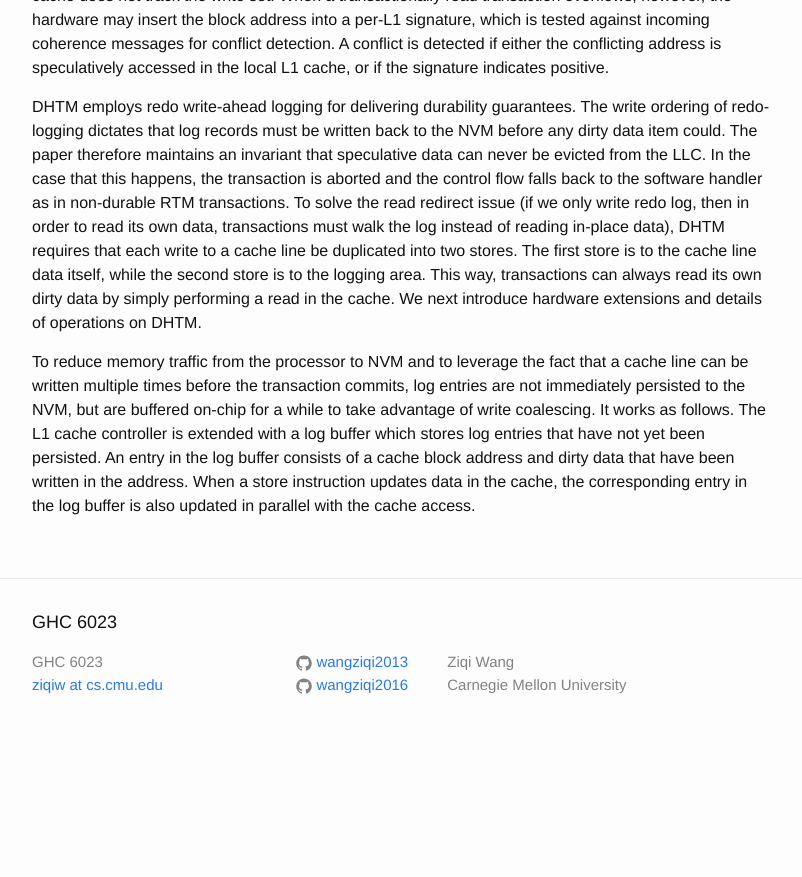
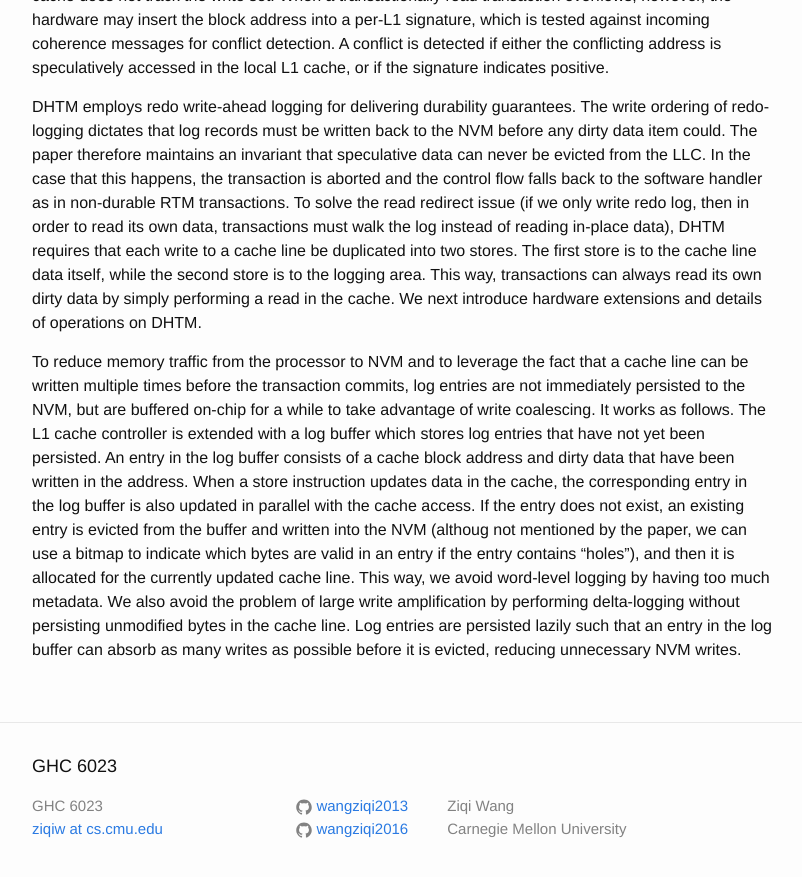
Before and after one commit to wangziqi2013/wangziqi2013.github.io, a Jekyll site: the page built from _posts/2019-12-09-dhtm.markdown, in a window 1280 px wide and 900 px high, scrolled down 1099 px. Shown: the top 877 px of the window, without its empty margins (238-1040 px from the left). Built offline with Jekyll 4.4.1, drawn with Linux system fonts in a browser that asks for light colours; before the commit the page ends 1855 px from its top, so only the background shows below that.

Commit message:
Finish log buffer

```diff
--- a/_posts/2019-12-09-dhtm.markdown
+++ b/_posts/2019-12-09-dhtm.markdown
@@ -52,4 +52,10 @@ before the transaction commits, log entries are not immediately persisted to the
 to take advantage of write coalescing. It works as follows. The L1 cache controller is extended with a log buffer which
 stores log entries that have not yet been persisted. An entry in the log buffer consists of a cache block address and
 dirty data that have been written in the address. When a store instruction updates data in the cache, the corresponding
-entry in the log buffer is also updated in parallel with the cache access.
+entry in the log buffer is also updated in parallel with the cache access. If the entry does not exist, an existing entry
+is evicted from the buffer and written into the NVM (althoug not mentioned by the paper, we can use a bitmap to indicate
+which bytes are valid in an entry if the entry contains "holes"), and then it is allocated for the currently updated
+cache line. This way, we avoid word-level logging by having too much metadata. We also avoid the problem of large write
+amplification by performing delta-logging without persisting unmodified bytes in the cache line. Log entries are persisted
+lazily such that an entry in the log buffer can absorb as many writes as possible before it is evicted, reducing unnecessary
+NVM writes.
```
